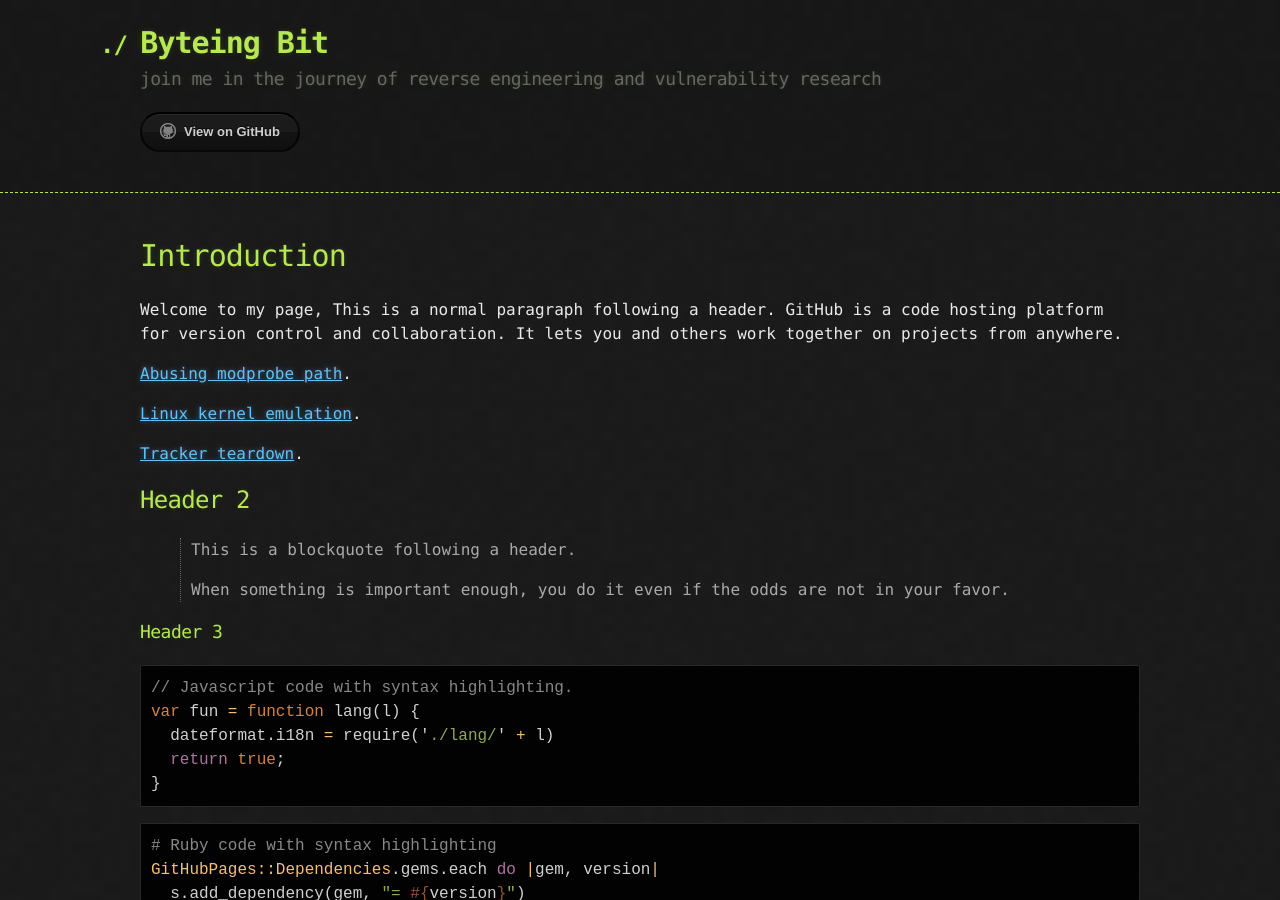
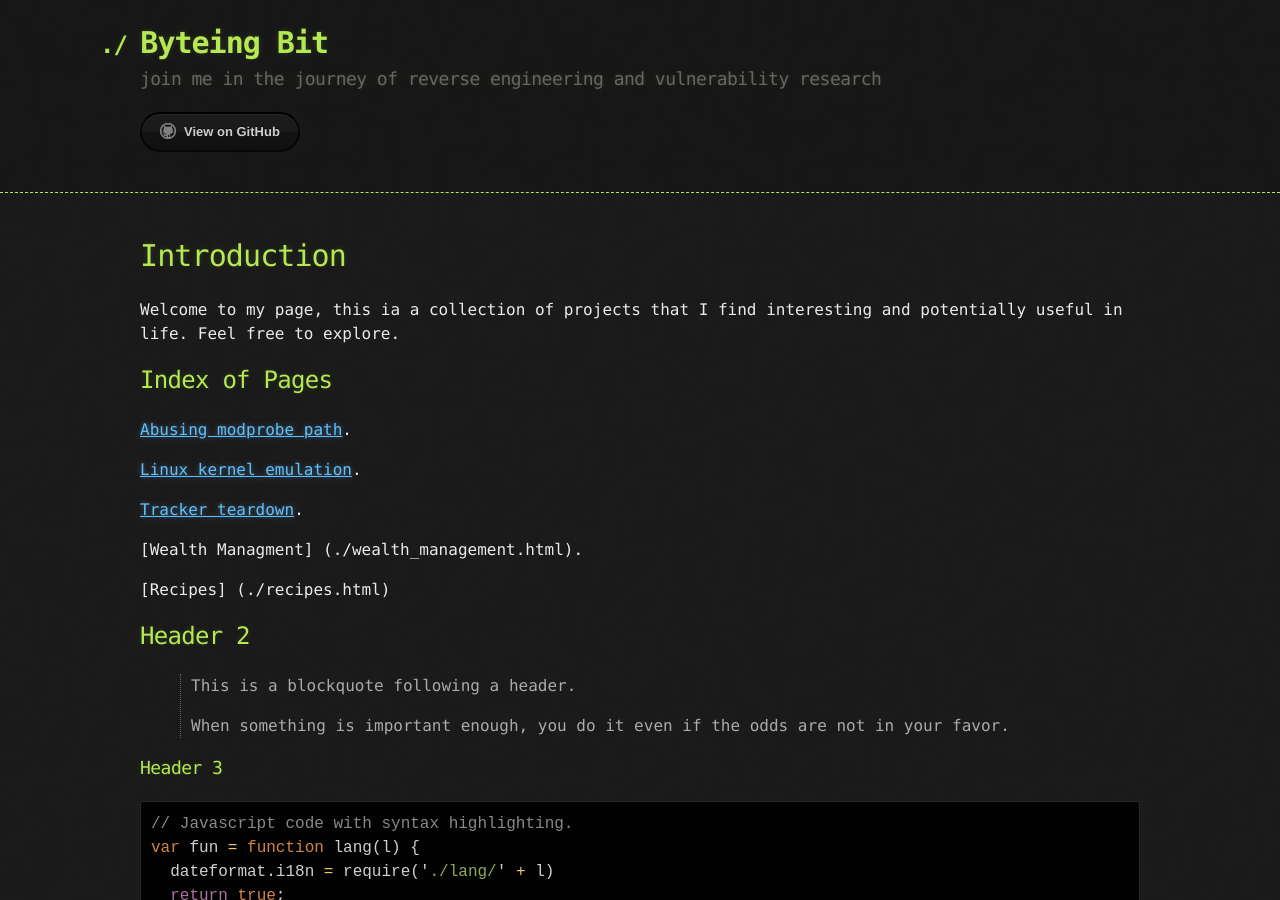
Before and after one commit to byt3ingbit/byt3ingbit.github.io, a Jekyll site: the page built from index.md, in a window 1280 px wide and 900 px high. Built offline with Jekyll 4.4.1, drawn with Linux system fonts in a browser that asks for light colours; our own code applies the rules of GitHub Pages for plain Markdown files.

Commit message:
update additional pages

```diff
--- a/index.md
+++ b/index.md
@@ -4,16 +4,18 @@ layout: default
 
 # Introduction
 
-Welcome to my page,  This is a normal paragraph following a header. GitHub is a code hosting platform for version control and collaboration. It lets you and others work together on projects from anywhere.
+Welcome to my page,  this ia a collection of projects that I find interesting and potentially useful in life. Feel free to explore.
 
-
+## Index of Pages
 [Abusing modprobe path](./modprobe_path.html).
-
 
 [Linux kernel emulation](./linux_kernel_emulation.html).
 
 [Tracker teardown](./tracker_teardown.html).
 
+[Wealth Managment] (./wealth_management.html).
+
+[Recipes] (./recipes.html)
 
 ## Header 2
 
```
Also changed, not shown: recipes.md (added, +20 -0 lines).
